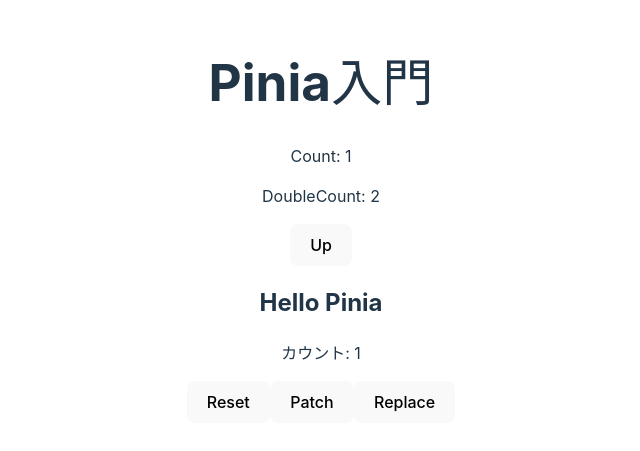
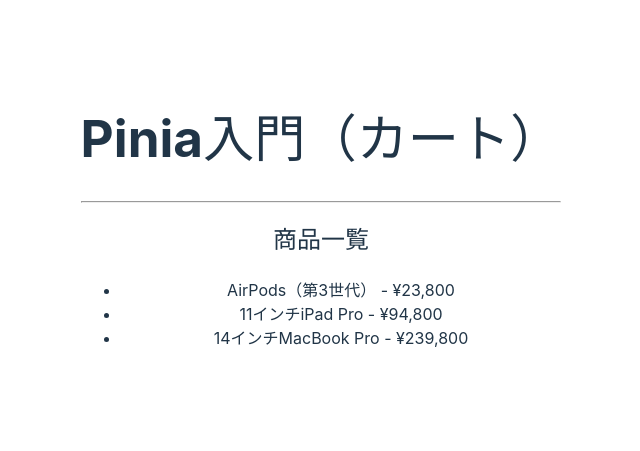
Before and after one commit to Bear29ers/primer-vue, a Vue app in the folder 07_pinia/: page / in a window 1280 px wide. Shown: the part 179-630 px from the top of the page, without its empty margins (319-959 px from the left). Built offline with nearby package versions, Linux system fonts and the light colour scheme.

Commit message:
feat: :sparkles: 商品一覧の表示

```diff
--- a/07_pinia/src/App.vue
+++ b/07_pinia/src/App.vue
@@ -1,6 +1,7 @@
 <script setup>
 import { useStoreCounter } from './stores/counter';
 import HelloPinia from './components/HelloPinia.vue';
+import ProductList from './components/ProductList.vue';
 import { storeToRefs } from 'pinia';
 
 const counter = useStoreCounter();
@@ -10,6 +11,7 @@
 </script>
 
 <template>
+  <!--
   <h1>Pinia入門</h1>
   <p>Count: {{ count }}</p>
   <p>DoubleCount: {{ doubleCount }}</p>
@@ -17,4 +19,12 @@
     <button @click="increment">Up</button>
   </div>
   <HelloPinia />
+  -->
+
+  <div>
+    <h1>Pinia入門（カート）</h1>
+    <hr />
+    <h2>商品一覧</h2>
+    <ProductList />
+  </div>
 </template>
--- /dev/null
+++ b/07_pinia/src/api/shop.js
@@ -0,0 +1,11 @@
+const _products = [
+  { id: 1, title: 'AirPods（第3世代）', price: 23800, inventory: 2 },
+  { id: 2, title: '11インチiPad Pro', price: 94800, inventory: 5 },
+  { id: 3, title: '14インチMacBook Pro', price: 239800, inventory: 3 },
+];
+
+export default {
+  getProducts(cb) {
+    setTimeout(() => cb(_products), 100);
+  },
+};
--- /dev/null
+++ b/07_pinia/src/components/ProductList.vue
@@ -0,0 +1,15 @@
+<script setup>
+import { onMounted, ref } from 'vue';
+import shop from '../api/shop.js';
+
+const products = ref([]);
+onMounted(() => {
+  shop.getProducts((data) => (products.value = data));
+});
+</script>
+
+<template>
+  <ul>
+    <li v-for="product in products" :key="product.id">{{ product.title }} - ¥{{ product.price.toLocaleString() }}</li>
+  </ul>
+</template>
```
